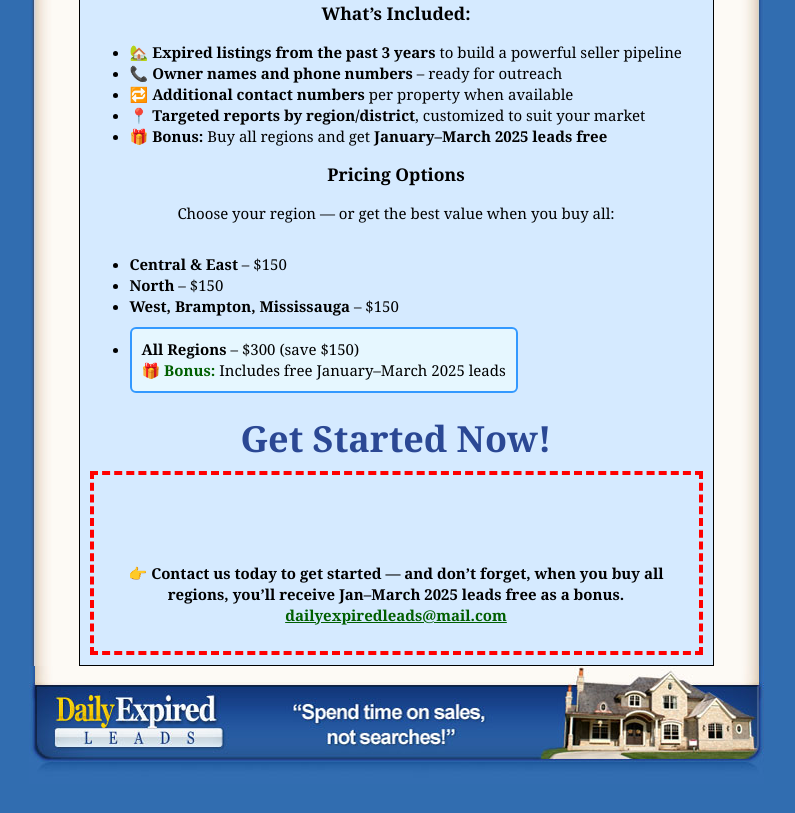
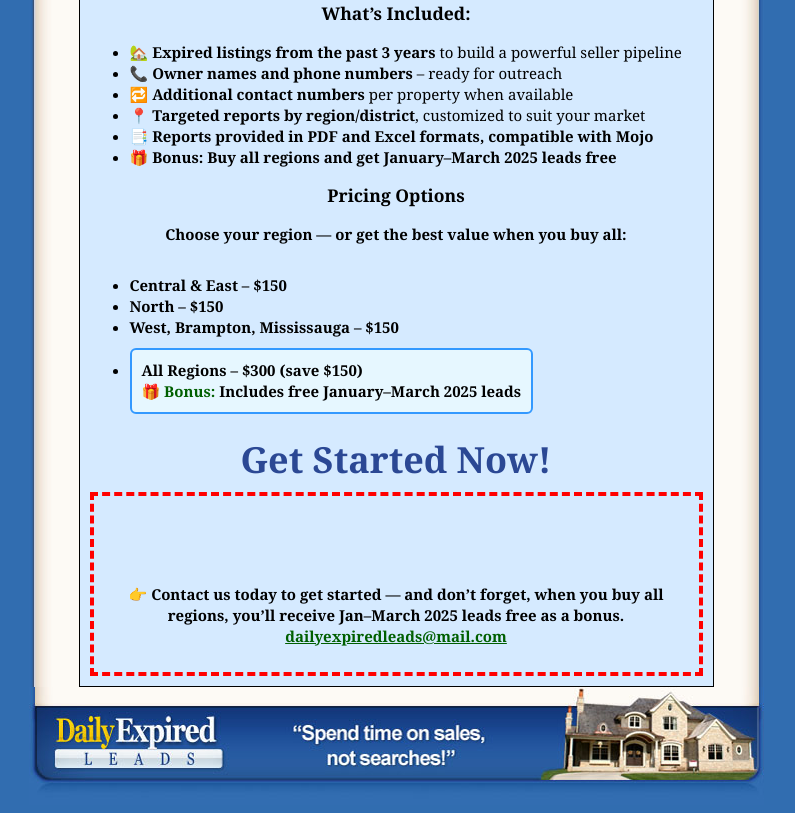
Before and after one commit to TomDowne/ExpiredArchive, a plain HTML site: page index.html in a window 1280 px wide. Shown: the part 897-1710 px from the top of the page, without its empty margins (244-1039 px from the left). Before the commit the page ends 1689 px from the top, so only its background shows below. Drawn offline with Linux system fonts and the light colour scheme; a script that the page names is missing.

Commit message:
Update index.html

```diff
--- a/index.html
+++ b/index.html
@@ -35,6 +35,7 @@
                 <li>📞 <strong>Owner names and phone numbers</strong> – ready for outreach</li>
                 <li>🔁 <strong>Additional contact numbers</strong> per property when available</li>
                 <li>📍 <strong>Targeted reports by region/district</strong>, customized to suit your market</li>
+                <li>📑 <strong>Reports provided in PDF and Excel formats, compatible with Mojo</li>
                 <li>🎁 <strong>Bonus:</strong> Buy all regions and get <strong>January–March 2025 leads free</strong></li>
             </ul>
 
```
